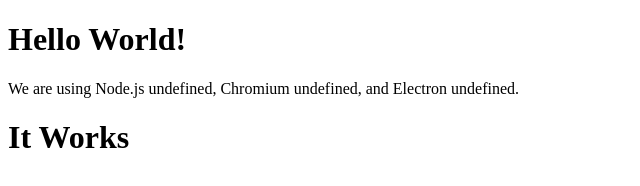
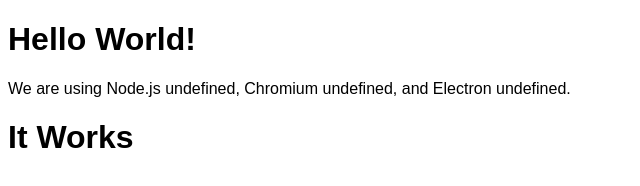
Before and after one commit to nsisodiya/LAN-Bucket, an Electron app: page src/render/main/main.html in a window 1280 px wide. Shown: the whole page, without its empty margins (0-640 px from the left). Drawn offline with Linux system fonts and the light colour scheme.

Commit message:
to follow system fonts !!

```diff
--- a/src/render/main/main.css
+++ b/src/render/main/main.css
@@ -3,4 +3,5 @@
     //-webkit-user-drag: none;
     cursor: default;
     -webkit-user-select: none;
+    font: caption;
 }
```
